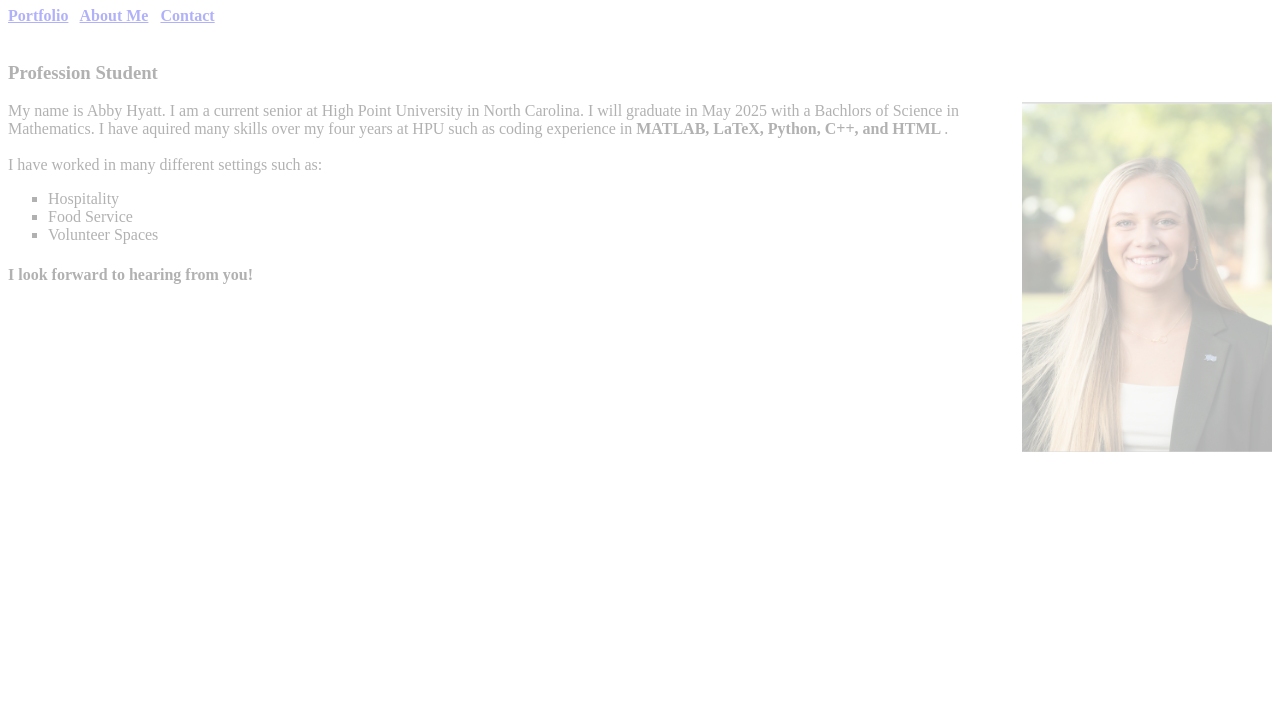
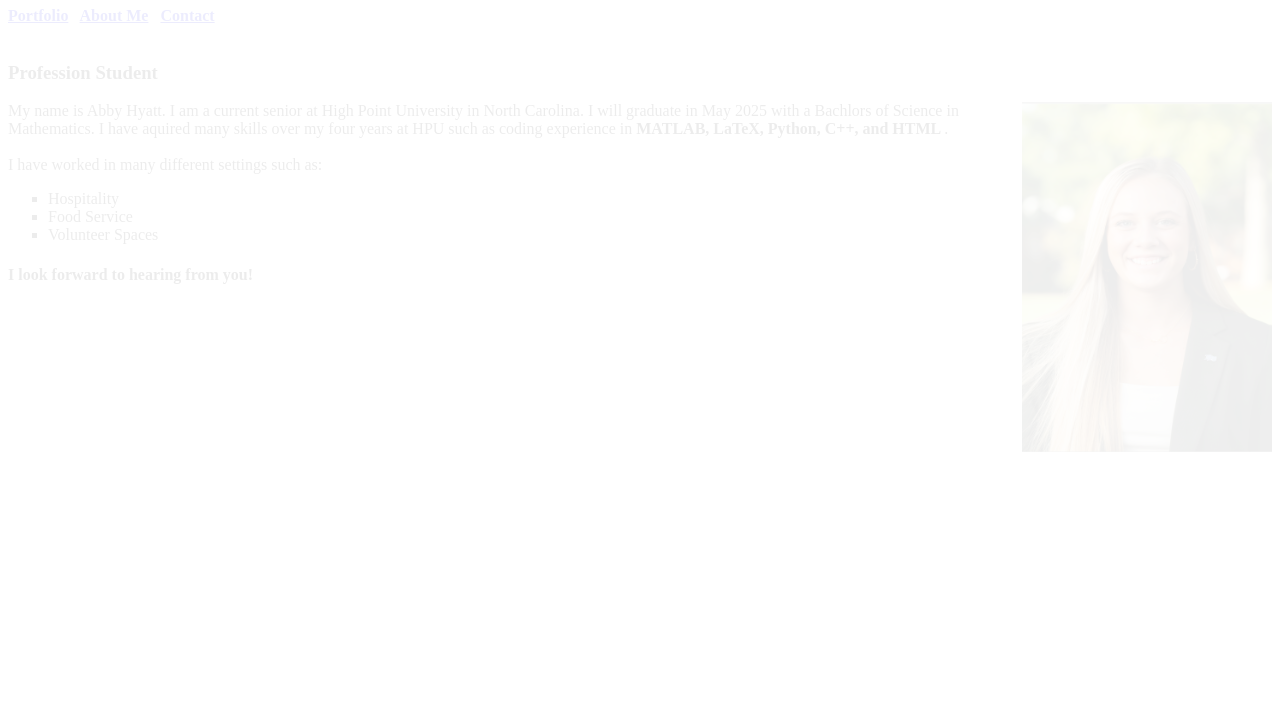
Before and after one commit to ahyatt2003/ahyatt2003.github.io, a plain HTML site: page portfolio/index.html in a window 1280 px wide. Shown: the part 73-800 px from the top of the page. Drawn offline with Linux system fonts and the light colour scheme.

Commit message:
Update index.html

```diff
--- a/portfolio/index.html
+++ b/portfolio/index.html
@@ -6,7 +6,7 @@
         <style>
             body {
                 background-image: url("math background.jpg");
-                opacity: 0.3;
+                opacity: 0.07;
             }
         </style>
     </head>
```
